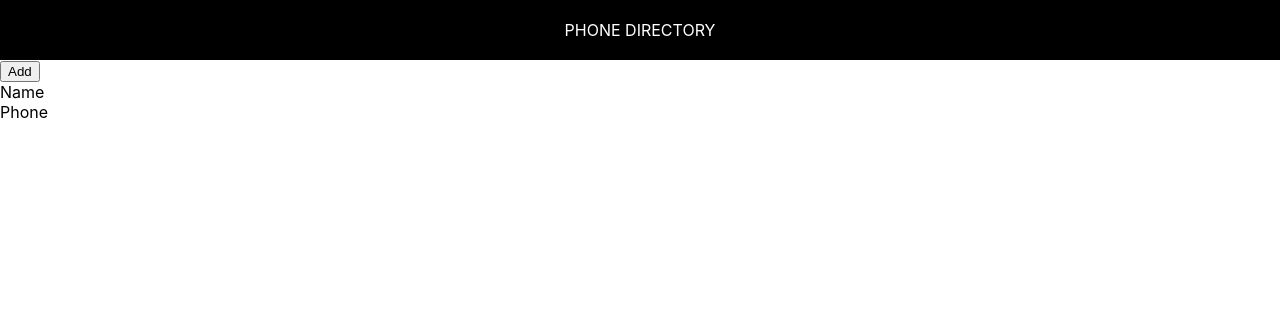
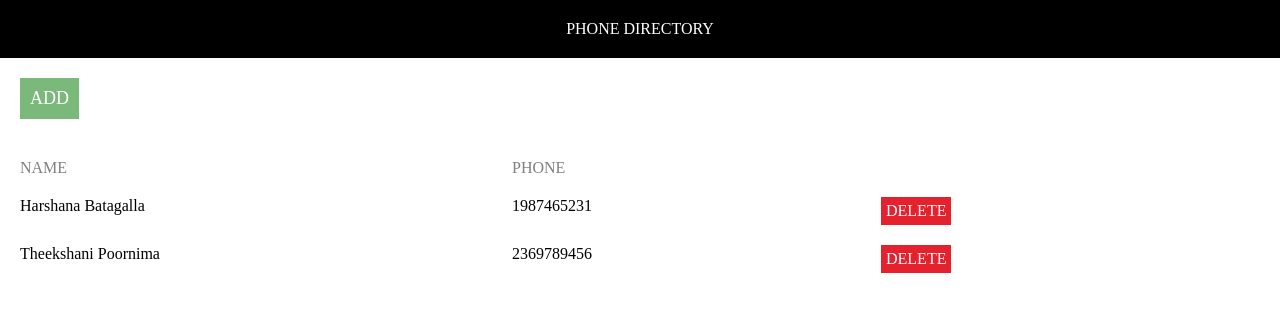
Before and after one commit to harshanabatagalla/telephone-directory, a React (Create React App) app: page / in a window 1280 px wide. Shown: the top 312 px of the page. Built offline with nearby package versions, Linux system fonts and the light colour scheme.

Commit message:
Added delete btn

```diff
--- a/package.json
+++ b/package.json
@@ -34,9 +34,5 @@
       "last 1 firefox version",
       "last 1 safari version"
     ]
-  },
-  "devDependencies": {
-    "eslint": "^8.34.0",
-    "eslint-plugin-react": "^7.32.2"
   }
 }
--- /dev/null
+++ b/src/App.css
@@ -0,0 +1,50 @@
+.button-add{
+    margin: 20px;
+    padding: 10px;
+    text-align: center;
+    background-color: #7ab97a;
+    border: 0;
+    font-family: 'Poppins';
+    font-weight: 500;
+    text-transform: uppercase;
+    font-size: large;
+   color: white;
+   cursor: pointer;
+}
+
+.button-delete{
+    /* margin: 20px; */
+    padding: 5px;
+    text-align: center;
+    background-color:rgb(230, 33, 46);
+    border: 0;
+    font-family: 'Poppins';
+    font-weight: 500;
+    text-transform: uppercase;
+    font-size: medium;
+   color: white;
+   cursor: pointer;
+}
+
+.input-container{
+    font-family: 'Poppins';
+    font-weight: 500;
+    text-transform: uppercase;
+    color: #808080;
+    margin: 20px;
+    word-wrap: break-word;
+    padding-right: 10px;
+    display: grid;
+    grid-template-columns: 10% 30% auto;
+}
+
+.contacts{
+    font-family: 'Poppins';
+    font-weight: 500;
+    color: black;
+    margin: 20px;
+    word-wrap: break-word;
+    padding-right: 10px;
+    display: grid;
+    grid-template-columns: 40% 30% auto;
+}
--- a/src/App.js
+++ b/src/App.js
@@ -1,18 +1,44 @@
 import React from 'react';
 import Header from './Header';
+import './App.css'
 
 function App() {
+
+  let contacts= [
+    {
+      id:1,
+      name:"Harshana Batagalla",
+      phone:"1987465231"
+    },
+    {
+      id:2,
+      name:"Theekshani Poornima",
+      phone:"2369789456"
+    }
+  ];
 
   return (
     <div>
 
       <Header />
-      <button>Add</button>
+      <div>
+        <button className='button-add'>Add</button>
+      </div>
 
-      <div>
+
+      <div className='input-container'>
         <span> Name </span> <br />
         <span> Phone </span>
       </div>
+    {
+      contacts.map(sub => {
+        return <div key={sub.id}className='contacts'>
+          <span>{sub.name}</span>
+          <span>{sub.phone}</span>
+          <span><button className='button-delete'>Delete</button></span>
+          </div>
+      })
+    }
 
     </div>
 
--- a/src/Header.css
+++ b/src/Header.css
@@ -4,5 +4,7 @@
     background: #000;
     color: #fff;
     text-Transform: uppercase;
+    font-family: 'Poppins';
+    font-weight: 500;
 
 }
```
Also changed, not shown: .eslintrc.js (deleted), 1 other file (tests, documents, lock files or other folders).
